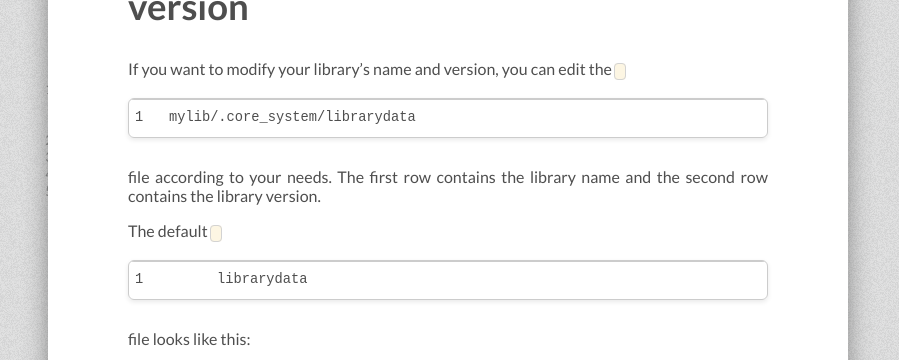
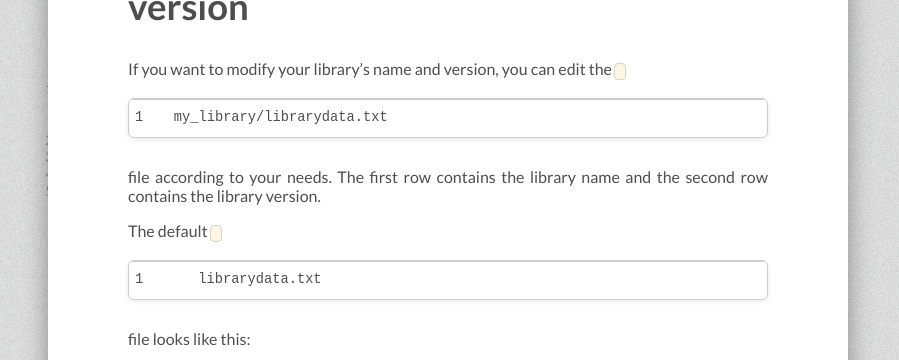
Before and after one commit to tiborsimon/tiborsimon.github.io, a Jekyll site: the page built from _posts/2015-06-02-matlab-library-system.md, in a window 1280 px wide and 900 px high, scrolled down 1711 px, cut to the strip 150-510 px from the top of the window. Shown: the whole strip, without its empty margins (192-1091 px from the left). Built offline with Jekyll 4.4.1, drawn with Linux system fonts in a browser that asks for light colours; nearby versions of some CDN libraries; comment, search, counter and statistics services are not loaded.

Commit message:
Article update

```diff
--- a/_posts/2015-06-02-matlab-library-system.md
+++ b/_posts/2015-06-02-matlab-library-system.md
@@ -45,9 +45,9 @@ __MATLAB Library System__ has got a simple folder structure.
 
 # Changing the library's name and version
 
-If you want to modify your library's name and version, you can edit the `mylib/.core_system/librarydata` file according to your needs. The first row contains the library name and the second row contains the library version.
+If you want to modify your library's name and version, you can edit the `my_library/librarydata.txt` file according to your needs. The first row contains the library name and the second row contains the library version.
 
-The default `librarydata` file looks like this:
+The default `librarydata.txt` file looks like this:
 
 {% gist tiborsimon/9a3c197ad4ade3347afa %}
 
```
